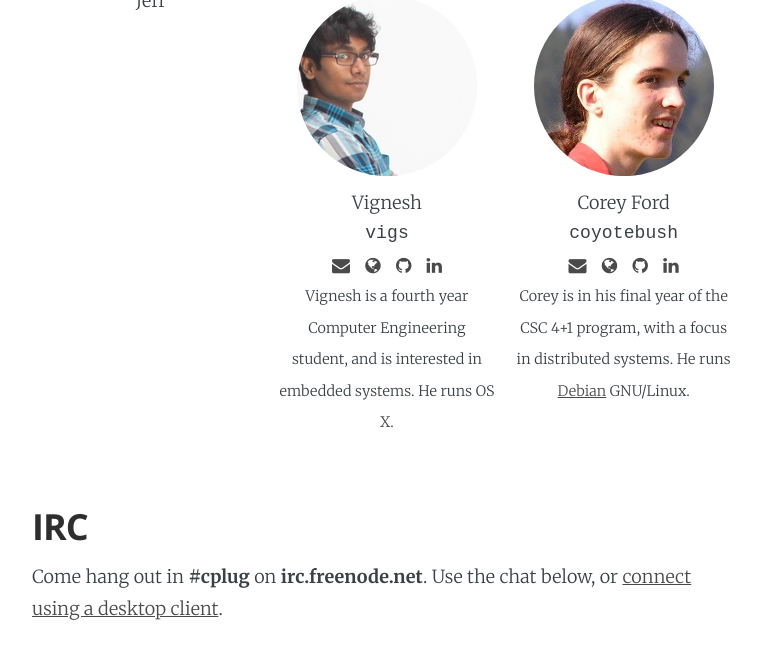
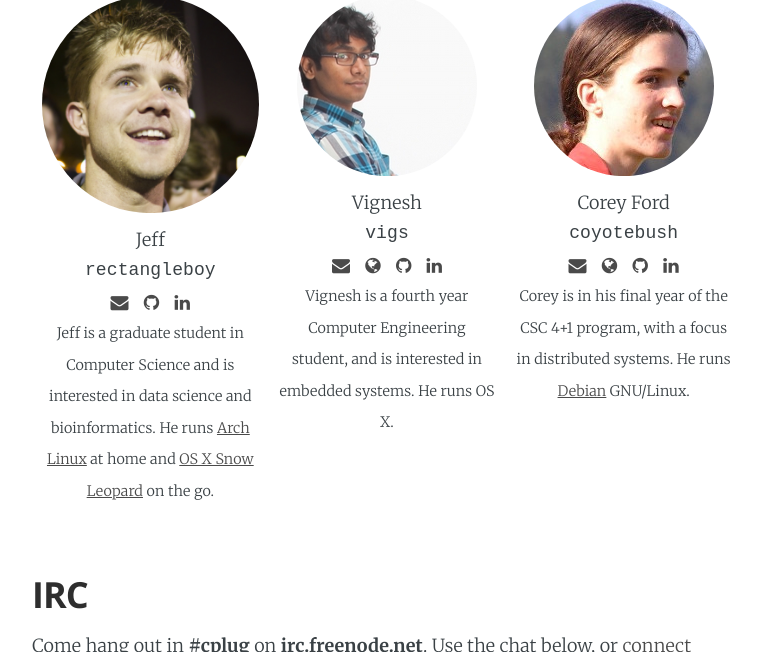
Before and after one commit to CPLUG/cplug.org-old, a Jekyll site: the page built from contact.html, in a window 1280 px wide and 900 px high, scrolled down 449 px, cut to the strip 0-652 px from the top of the window. Shown: the whole strip, without its empty margins (253-1014 px from the left). Built offline with Jekyll 4.4.1, drawn with Linux system fonts in a browser that asks for light colours; nearby versions of some CDN libraries; Markdown is read by kramdown in place of the engine named in the settings.

Commit message:
added my (jeff's) info

```diff
--- a/contact.html
+++ b/contact.html
@@ -16,7 +16,17 @@ Our club officers for the 2015–2016 school year are:
 <ul id="officers">
   <li>
     <h4>President</h4>
+    <img src="/img/people/jeff.jpg">
     Jeff
+    <tt class="irc">rectangleboy</tt>
+    <div class="social">
+      <a href="mailto:jeffreydmcgovern@gmail.com"><i class="fa fa-envelope"></i></a>
+      <a href="https://github.com/jmcgover"><i class="fa fa-github"></i></a>
+      <a href="https://www.linkedin.com/in/jmcgover"><i class="fa fa-linkedin"></i></a>
+    </div>
+    <p>
+    Jeff is a graduate student in Computer Science and is interested in data science and bioinformatics. He runs <a href="https://wiki.archlinux.org/index.php/Arch_Linux">Arch Linux</a> at home and <a href="https://en.wikipedia.org/wiki/Mac_OS_X_Snow_Leopard">OS X Snow Leopard</a> on the go.
+    </p>
   </li>
   <li>
     <h4>Vice President</h4>
```
Also changed, not shown: img/people/jeff.jpg (added).
